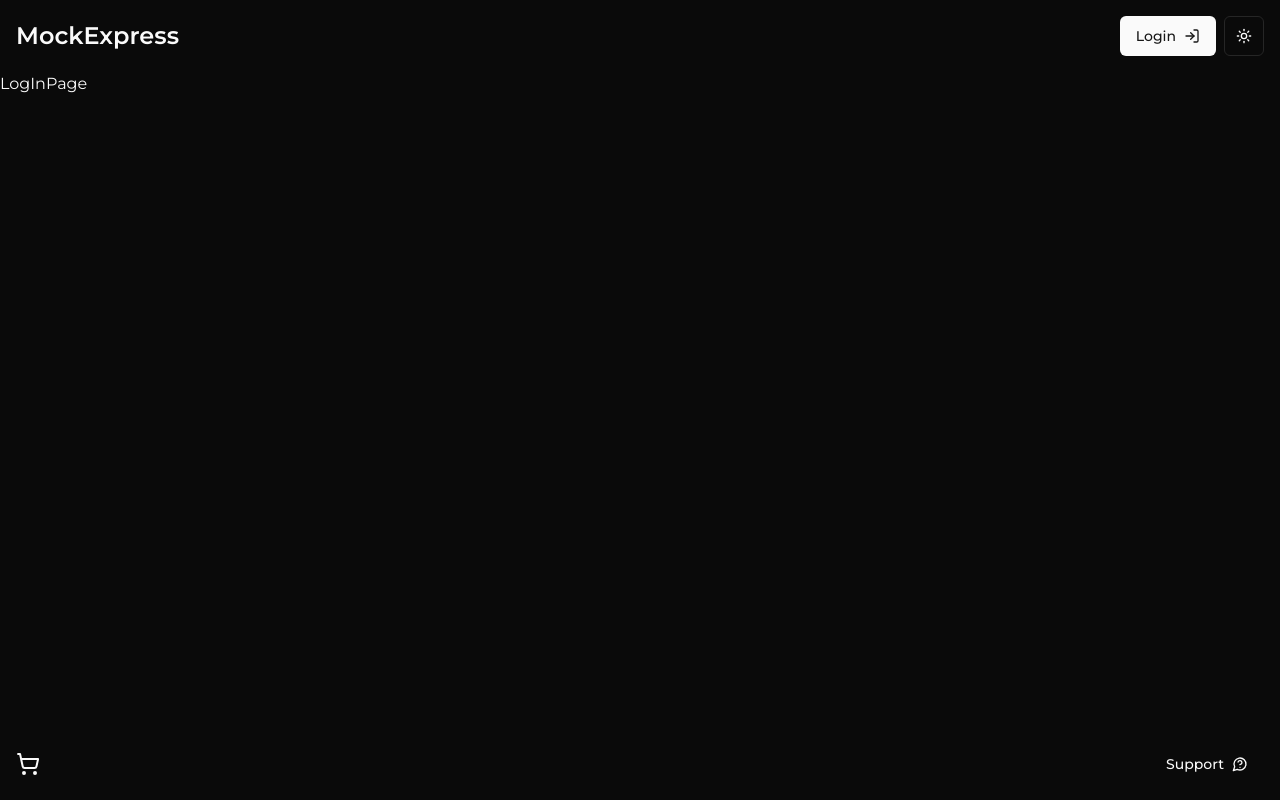
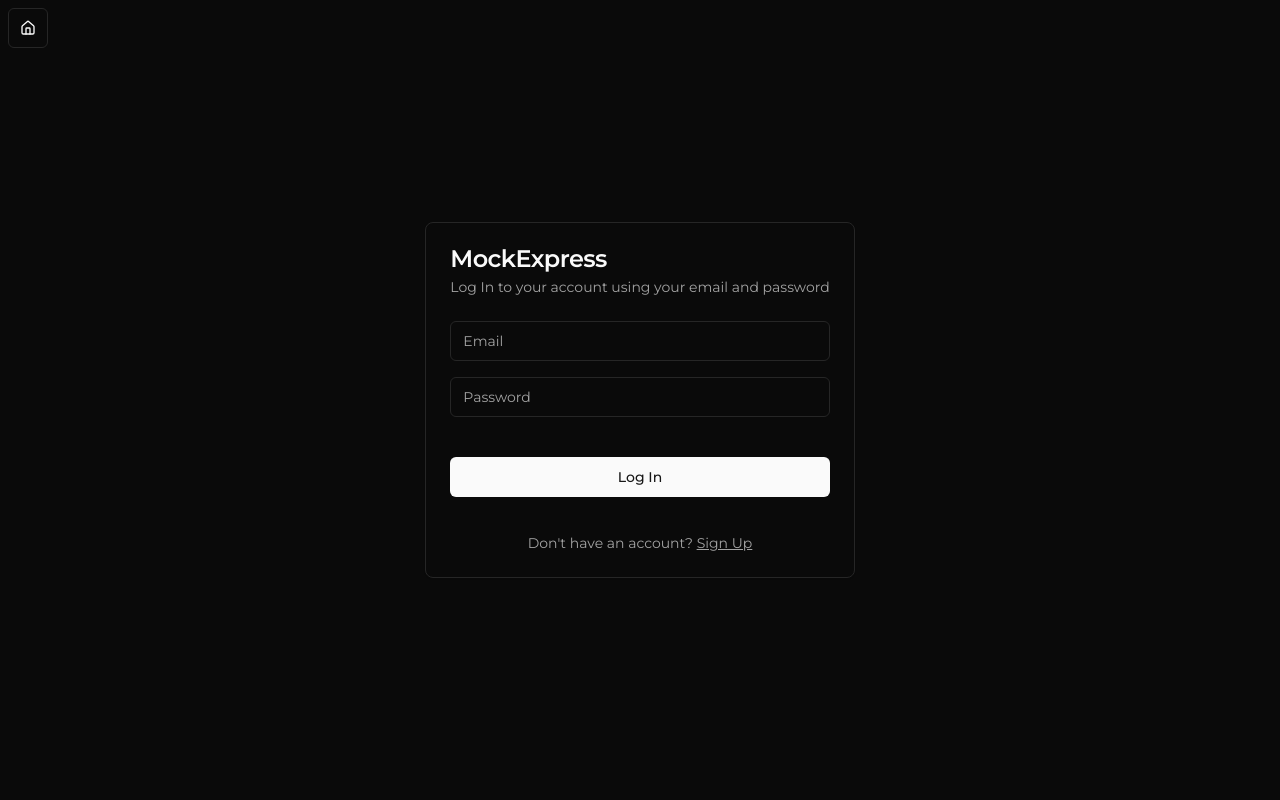
Before and after one commit to alirezajm1382/mockexpress-reactjs, a React (Vite) app: page /log-in in a window 1280 px wide. Built offline with nearby package versions, Linux system fonts and the light colour scheme.

Commit message:
feat: Add new components and update existing ones
- Create app-layout and type-animation components
- Add card UI component
- Update HeroComponent with TypeAnimation
- Modify AppHeader, LogInPage, and mode-toggle
- Adjust App.tsx and index.css
- Update dependencies in package.json and yarn.lock

```diff
--- a/package.json
+++ b/package.json
@@ -14,6 +14,7 @@
     "@radix-ui/react-slot": "^1.1.0",
     "class-variance-authority": "^0.7.0",
     "clsx": "^2.1.1",
+    "framer-motion": "^11.11.10",
     "lucide-react": "^0.453.0",
     "react": "^18.3.1",
     "react-dom": "^18.3.1",
--- a/src/App.tsx
+++ b/src/App.tsx
@@ -1,24 +1,29 @@
+import { AnimatePresence } from "framer-motion";
+
 //router
-import { Route, Routes } from "react-router-dom";
+import { Route, Routes, useLocation } from "react-router-dom";
 
 //theme provider
 import { ThemeProvider } from "./components/theme-provider";
 
 //components
-import AppHeader from "./components/other/AppHeader";
 import HomePage from "./components/pages/HomePage";
 import LogInPage from "./components/pages/LogInPage";
-import AppFooter from "./components/other/AppFooter";
+import AppLayout from "./components/app-layout";
 
 const App = () => {
+  const location = useLocation();
+
   return (
     <ThemeProvider defaultTheme="dark" storageKey="vite-ui-theme">
-      <AppHeader />
-      <Routes>
-        <Route path="/" element={<HomePage />} />
-        <Route path="/log-in" element={<LogInPage />} />
-      </Routes>
-      <AppFooter />
+      <AnimatePresence mode="wait">
+        <Routes location={location} key={location.pathname}>
+          <Route path="/log-in" element={<LogInPage />} />
+          <Route path="/" element={<AppLayout />}>
+            <Route index element={<HomePage />} />
+          </Route>
+        </Routes>
+      </AnimatePresence>
     </ThemeProvider>
   );
 };
--- /dev/null
+++ b/src/components/app-layout.tsx
@@ -0,0 +1,18 @@
+import { FC } from "react";
+import { Outlet } from "react-router-dom";
+
+//components
+import AppHeader from "./other/AppHeader";
+import AppFooter from "./other/AppFooter";
+
+const AppLayout: FC = () => {
+  return (
+    <div>
+      <AppHeader />
+      <Outlet />
+      <AppFooter />
+    </div>
+  );
+};
+
+export default AppLayout;
--- a/src/components/mode-toggle.tsx
+++ b/src/components/mode-toggle.tsx
@@ -1,14 +1,8 @@
+import { useMemo } from "react";
 import { Moon, Sun } from "lucide-react";
-
 import { Button } from "@/components/ui/button";
-import {
-  DropdownMenu,
-  DropdownMenuContent,
-  DropdownMenuItem,
-  DropdownMenuTrigger,
-} from "@/components/ui/dropdown-menu";
 import { useTheme } from "@/components/theme-provider";
-import { useMemo } from "react";
+import { motion } from "framer-motion";
 
 export function ModeToggle() {
   const { setTheme, theme } = useTheme();
@@ -26,7 +20,14 @@ export function ModeToggle() {
 
   return (
     <Button variant="outline" size="icon" onClick={handleThemeToggle}>
-      {TogglerIcon}
+      <motion.div
+        initial={{ rotate: 0, opacity: 0 }}
+        animate={{ rotate: 360, opacity: 1 }}
+        exit={{ rotate: 0, opacity: 0 }}
+        transition={{ duration: 0.5 }}
+      >
+        {TogglerIcon}
+      </motion.div>
       <span className="sr-only">Toggle theme</span>
     </Button>
   );
--- a/src/components/other/AppHeader.tsx
+++ b/src/components/other/AppHeader.tsx
@@ -4,22 +4,23 @@ import { FC } from "react";
 import { ModeToggle } from "../mode-toggle";
 import { Button } from "../ui/button";
 import { LogIn } from "lucide-react";
-import { useNavigate } from "react-router-dom";
+import { Link } from "react-router-dom";
+import TypeAnimation from "../type-animation";
 
 const AppHeader: FC = () => {
-  const navigate = useNavigate();
   return (
     <header className="flex justify-between items-center p-4">
-      <h1
-        className="text-2xl font-semibold cursor-pointer"
-        onClick={() => navigate("/")}
-      >
-        MockExpress
-      </h1>
+      <Link to="/">
+        <h1 className="text-2xl font-semibold">
+          <TypeAnimation text="MockExpress" />
+        </h1>
+      </Link>
       <div className="flex gap-2">
-        <Button variant="default" onClick={() => navigate("/log-in")}>
-          Login <LogIn />
-        </Button>
+        <Link to="/log-in">
+          <Button variant="default">
+            Login <LogIn />
+          </Button>
+        </Link>
         <ModeToggle />
       </div>
     </header>
--- a/src/components/other/HeroComponent.tsx
+++ b/src/components/other/HeroComponent.tsx
@@ -1,20 +1,36 @@
 import { FC } from "react";
 import { Button } from "../ui/button";
 import { ShoppingCartIcon } from "lucide-react";
+import { motion } from "framer-motion";
+import TypeAnimation from "../type-animation";
 
 const HeroComponent: FC = () => {
   return (
-    <div className="h-screen fixed w-full flex items-center justify-center overflow-hidden">
+    <motion.div
+      initial={{ opacity: 0 }}
+      animate={{ opacity: 1 }}
+      exit={{ opacity: 0 }}
+      transition={{ duration: 0.5 }}
+      className="h-screen fixed w-full flex items-center justify-center overflow-hidden"
+    >
       <div className="container mx-auto px-4 text-center z-10 top-1/3 absolute">
-        <h1 className="text-4xl font-bold mb-4">Welcome to Our Shop</h1>
-        <p className="text-xl mb-8">
+        <h1 className="text-4xl font-bold mb-4">
+          <TypeAnimation text="Welcome to Our Shop" />
+        </h1>
+        <motion.p
+          initial={{ opacity: 0 }}
+          animate={{ opacity: 1 }}
+          exit={{ opacity: 0 }}
+          transition={{ duration: 0.5 }}
+          className="text-xl mb-8"
+        >
           Discover amazing products at great prices
-        </p>
+        </motion.p>
         <Button className="px-6 py-2">
           Shop Now <ShoppingCartIcon />
         </Button>
       </div>
-    </div>
+    </motion.div>
   );
 };
 
--- a/src/components/pages/LogInPage.tsx
+++ b/src/components/pages/LogInPage.tsx
@@ -1,7 +1,61 @@
 import { FC } from "react";
+import {
+  Card,
+  CardContent,
+  CardDescription,
+  CardFooter,
+  CardHeader,
+  CardTitle,
+} from "../ui/card";
+import { Input } from "../ui/input";
+import { Button } from "../ui/button";
+import { Link } from "react-router-dom";
+import { HomeIcon } from "lucide-react";
+import { motion } from "framer-motion";
 
 const LogInPage: FC = () => {
-  return <div>LogInPage</div>;
+  return (
+    <div>
+      <div className=" absolute top-2 left-2">
+        <Link to="/">
+          <Button variant="outline" size="icon">
+            <HomeIcon />
+          </Button>
+        </Link>
+      </div>
+      <div className="grid place-items-center h-screen">
+        <motion.div
+          initial={{ opacity: 0, y: 50 }}
+          animate={{ opacity: 1, y: 0 }}
+          transition={{ duration: 0.5 }}
+        >
+          <Card>
+            <CardHeader>
+              <CardTitle>MockExpress</CardTitle>
+              <CardDescription>
+                Log In to your account using your email and password
+              </CardDescription>
+            </CardHeader>
+            <CardContent>
+              <div className="flex flex-col gap-4">
+                <Input type="email" placeholder="Email" />
+                <Input type="password" placeholder="Password" />
+              </div>
+            </CardContent>
+            <CardFooter className="flex flex-col gap-4 mt-4">
+              <Button className="w-full">Log In</Button>
+              <p className="text-sm text-muted-foreground text-right mt-5">
+                Don't have an account?{" "}
+                <Link to="/sign-up" className="underline hover:text-primary">
+                  Sign Up
+                </Link>
+              </p>
+            </CardFooter>
+          </Card>
+        </motion.div>
+      </div>
+    </div>
+  );
 };
 
 export default LogInPage;
--- /dev/null
+++ b/src/components/type-animation.tsx
@@ -0,0 +1,19 @@
+import { FC } from "react";
+import { motion } from "framer-motion";
+const TypeAnimation: FC<{ text: string }> = ({ text }) => {
+  return text.split("").map((el, i) => (
+    <motion.span
+      initial={{ opacity: 0 }}
+      animate={{ opacity: 1 }}
+      transition={{
+        duration: 0.15,
+        delay: i / 20,
+      }}
+      key={i}
+    >
+      {el}
+    </motion.span>
+  ));
+};
+
+export default TypeAnimation;
--- /dev/null
+++ b/src/components/ui/card.tsx
@@ -0,0 +1,79 @@
+import * as React from "react"
+
+import { cn } from "@/lib/utils"
+
+const Card = React.forwardRef<
+  HTMLDivElement,
+  React.HTMLAttributes<HTMLDivElement>
+>(({ className, ...props }, ref) => (
+  <div
+    ref={ref}
+    className={cn(
+      "rounded-lg border bg-card text-card-foreground shadow-sm",
+      className
+    )}
+    {...props}
+  />
+))
+Card.displayName = "Card"
+
+const CardHeader = React.forwardRef<
+  HTMLDivElement,
+  React.HTMLAttributes<HTMLDivElement>
+>(({ className, ...props }, ref) => (
+  <div
+    ref={ref}
+    className={cn("flex flex-col space-y-1.5 p-6", className)}
+    {...props}
+  />
+))
+CardHeader.displayName = "CardHeader"
+
+const CardTitle = React.forwardRef<
+  HTMLParagraphElement,
+  React.HTMLAttributes<HTMLHeadingElement>
+>(({ className, ...props }, ref) => (
+  <h3
+    ref={ref}
+    className={cn(
+      "text-2xl font-semibold leading-none tracking-tight",
+      className
+    )}
+    {...props}
+  />
+))
+CardTitle.displayName = "CardTitle"
+
+const CardDescription = React.forwardRef<
+  HTMLParagraphElement,
+  React.HTMLAttributes<HTMLParagraphElement>
+>(({ className, ...props }, ref) => (
+  <p
+    ref={ref}
+    className={cn("text-sm text-muted-foreground", className)}
+    {...props}
+  />
+))
+CardDescription.displayName = "CardDescription"
+
+const CardContent = React.forwardRef<
+  HTMLDivElement,
+  React.HTMLAttributes<HTMLDivElement>
+>(({ className, ...props }, ref) => (
+  <div ref={ref} className={cn("p-6 pt-0", className)} {...props} />
+))
+CardContent.displayName = "CardContent"
+
+const CardFooter = React.forwardRef<
+  HTMLDivElement,
+  React.HTMLAttributes<HTMLDivElement>
+>(({ className, ...props }, ref) => (
+  <div
+    ref={ref}
+    className={cn("flex items-center p-6 pt-0", className)}
+    {...props}
+  />
+))
+CardFooter.displayName = "CardFooter"
+
+export { Card, CardHeader, CardFooter, CardTitle, CardDescription, CardContent }
--- a/src/index.css
+++ b/src/index.css
@@ -74,3 +74,28 @@
   font-family: "Montserrat", serif;
   font-optical-sizing: auto;
 }
+
+/* Custom Scrollbar Styles */
+::-webkit-scrollbar {
+  width: 10px;
+}
+
+::-webkit-scrollbar-track {
+  background: transparent;
+}
+
+::-webkit-scrollbar-thumb {
+  background-color: var(--scrollbar-thumb);
+  border-radius: 5px;
+  border: 2px solid var(--scrollbar-track);
+}
+
+:root {
+  --scrollbar-thumb: #000000;
+  --scrollbar-track: #ffffff;
+}
+
+.dark {
+  --scrollbar-thumb: #ffffff;
+  --scrollbar-track: #000000;
+}
```
Also changed, not shown: 1 other file (tests, documents, lock files or other folders).
